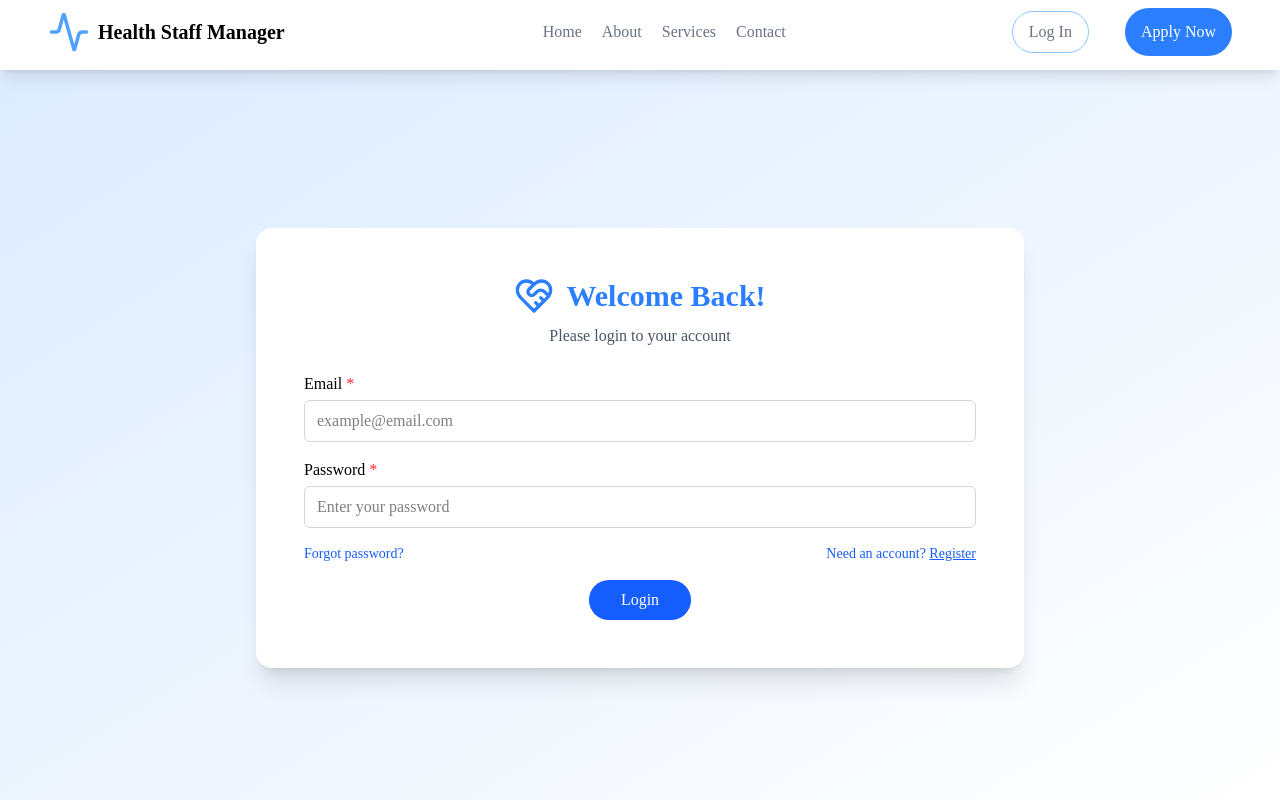
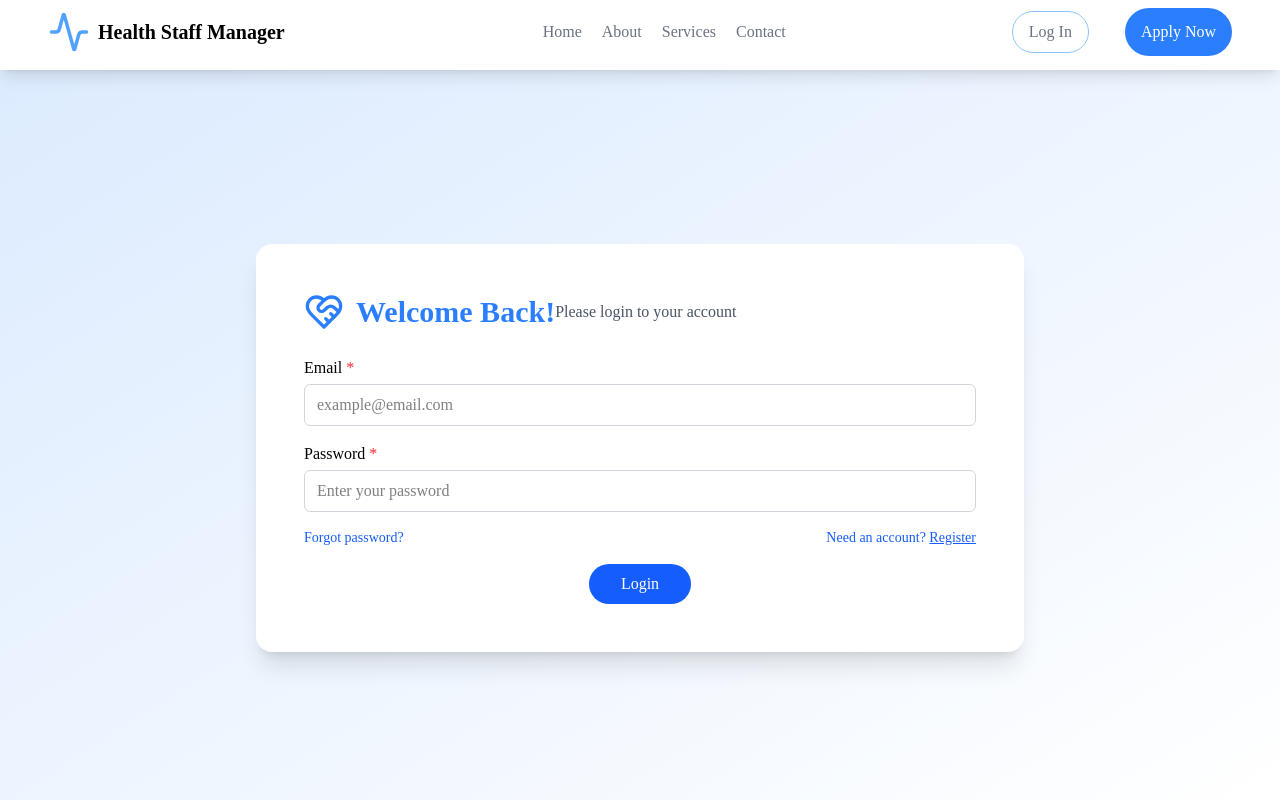
Before and after one commit to Interface-corporation/Heath_staff_management_fn-, a React (Vite) app: page /login in a window 1280 px wide. Built offline with nearby package versions, Linux system fonts and the light colour scheme.

Commit message:
responsive issue solved on login

```diff
--- a/src/pages/landing/Login.jsx
+++ b/src/pages/landing/Login.jsx
@@ -51,7 +51,7 @@ const Login = () => {
     <Container className="flex justify-center items-center min-h-screen bg-gradient-to-br from-blue-100 to-white px-4 ">
       <div className="w-full max-w-3xl bg-white shadow-xl rounded-2xl p-8 sm:p-10 md:p-12 mt-24 space-y-6">
 
-        <div className="text-center">
+        <div className="text-center flex flex-col lg:flex-row">
           <Link
             to="/"
             className="flex items-center justify-center text-blue-500 hover:text-blue-600"
```
